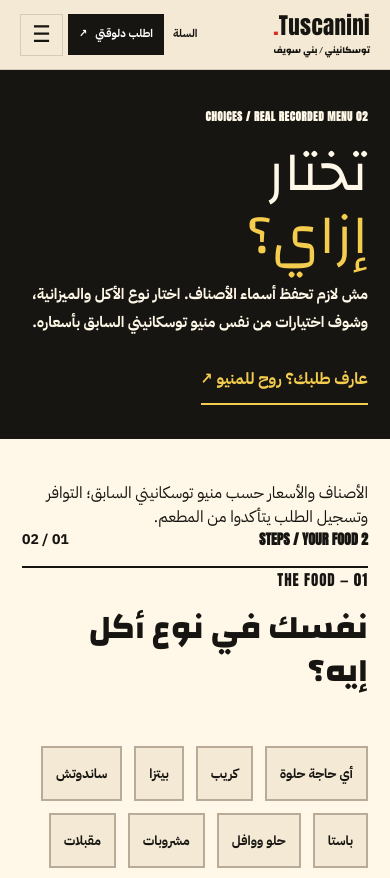
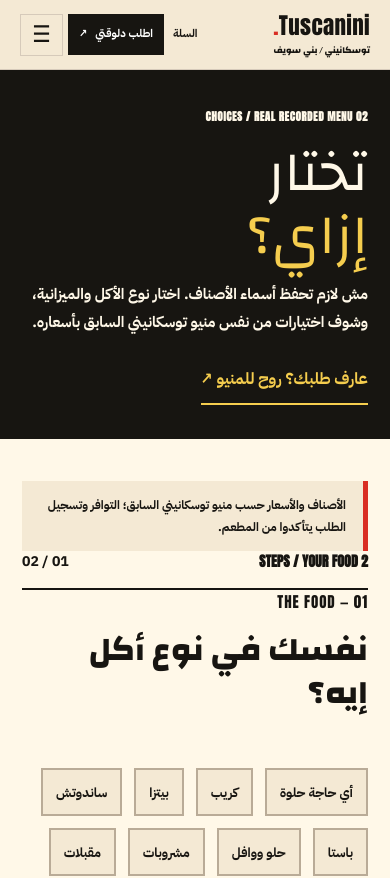
Before and after one commit to omarkhair70-droid/tuscanini-ordering-system, a Next.js app: page /food-finder in a window 390 px wide. Shown: the top 878 px of the page. Built offline with nearby package versions, Linux system fonts and the light colour scheme.

Commit message:
style(rebirth): differentiate previous menu selection facts from live checkout verification

```diff
--- a/app/rebirth-finder.css
+++ b/app/rebirth-finder.css
@@ -44,3 +44,20 @@
 
 /* Internal Re-benchmark 10: design for the choice task, not a giant unavailable poster. */
 @media(max-width:370px){.t-finder-hero h1{font-size:51px}.t-finder-unavailable h2{font-size:35px}.t-finder-unavailable__links a{font-size:12px;padding:11px 13px}}
+
+/* Pass 11: the documented previous menu is a usable two-decision tool. */
+.t-finder-source{
+  border-right:5px solid var(--red);
+  background:var(--cream);
+  padding:13px 17px;
+  margin-bottom:clamp(24px,4vw,48px);
+  font:750 13px/1.85 "IBM Plex Sans Arabic",Tahoma,sans-serif
+}
+.t-finder-question:has(button[aria-pressed="true"]){border-bottom-color:var(--red)}
+.t-finder-results__grid article{border-top-color:var(--ink)}
+.t-finder-results__grid article:nth-child(even){border-top-color:var(--red)}
+.t-finder-results__grid article h3{overflow-wrap:anywhere}
+@media(max-width:720px){
+  .t-finder-source{font-size:12px}
+  .t-finder-question button{min-height:48px}
+}
```
